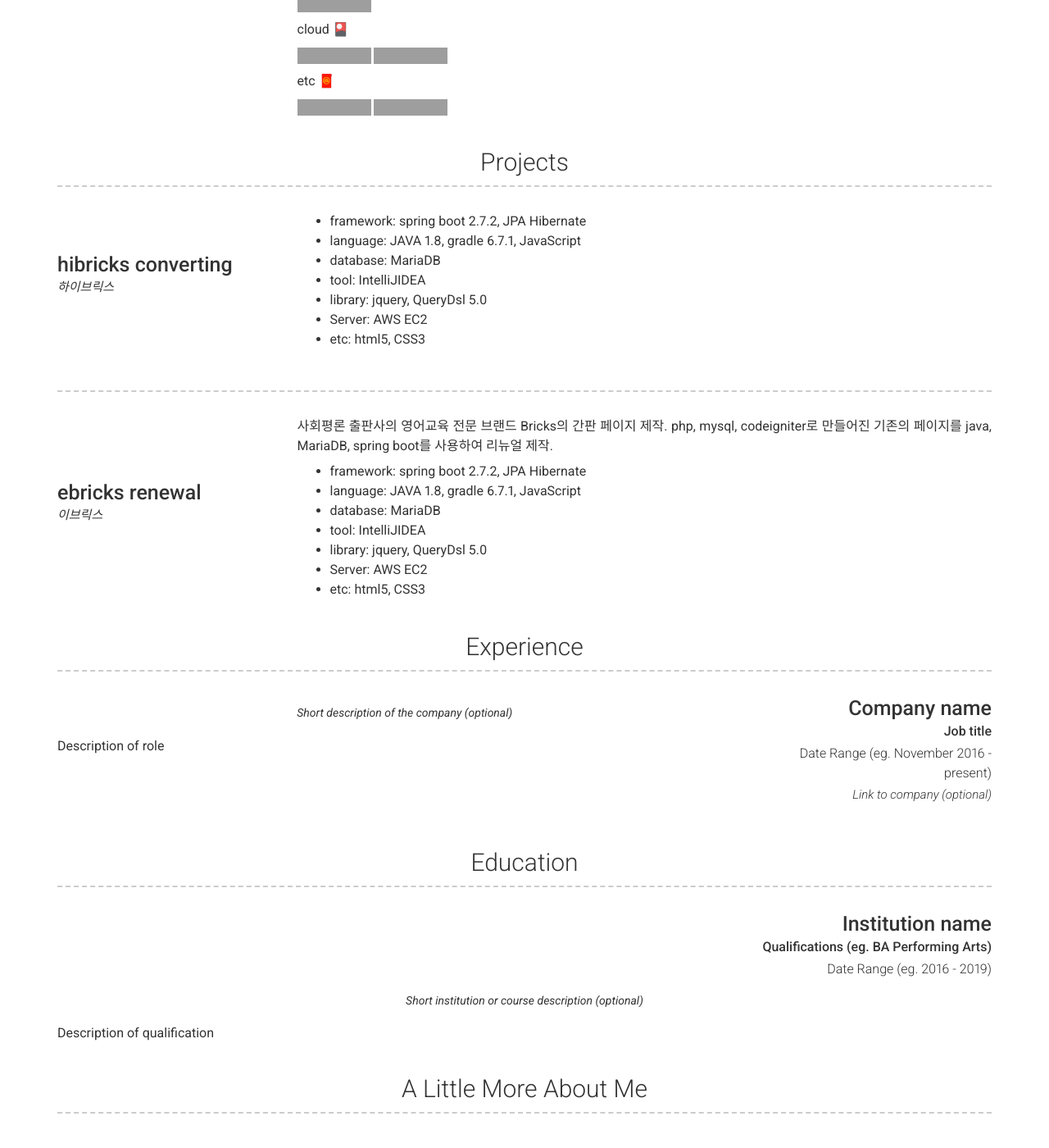
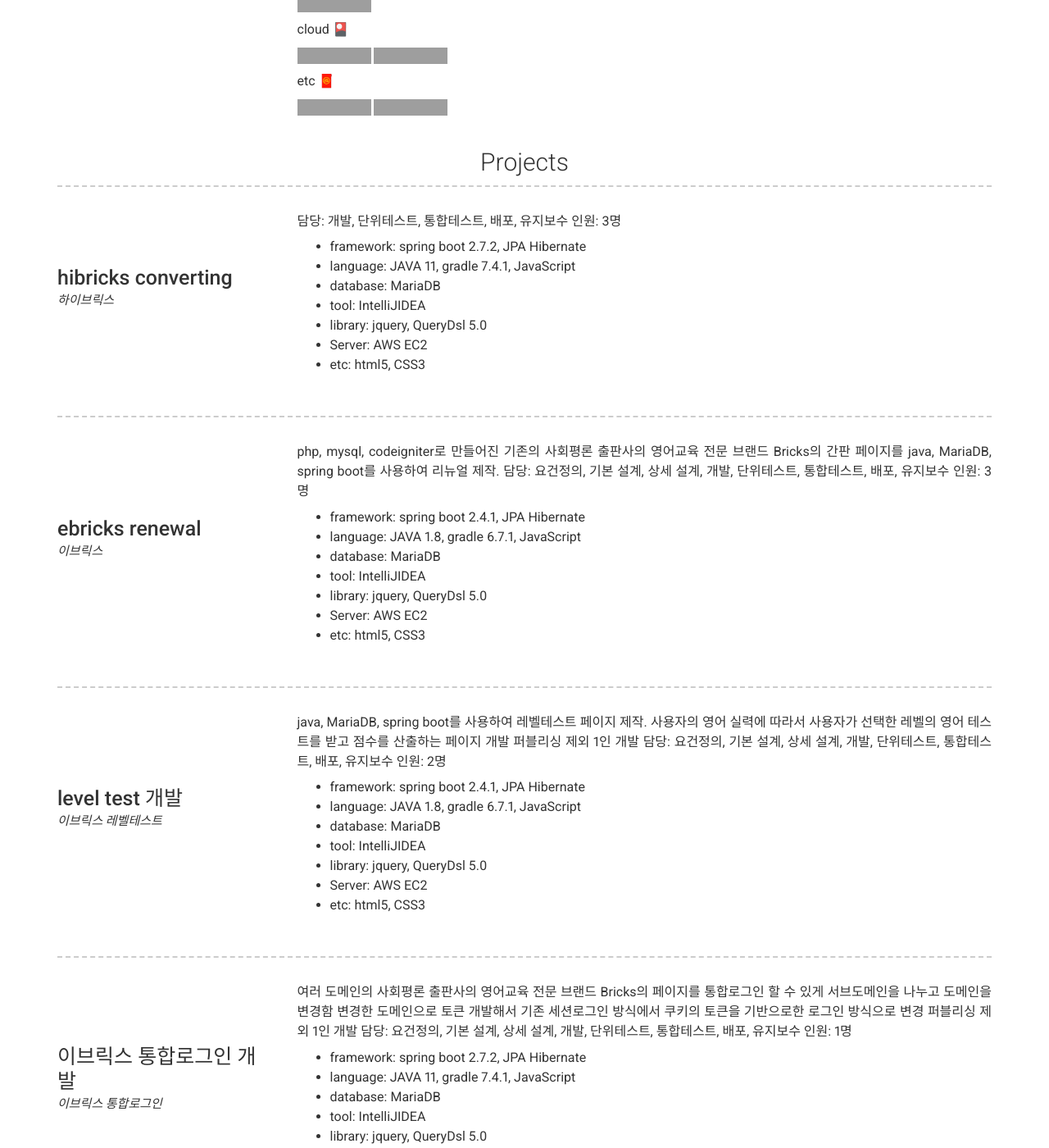
Before and after one commit to fada2020/fada2020.github.io, a Jekyll site: the page built from index.md, in a window 1280 px wide and 1400 px high, scrolled down 715 px. Shown: the whole window at 82% size. Built offline with Jekyll 4.4.1, drawn with Linux system fonts in a browser that asks for light colours; nearby versions of some CDN libraries; grey boxes are pictures that could not be loaded.

Commit message:
설명 추가

```diff
--- a/_config.yml
+++ b/_config.yml
@@ -112,8 +112,10 @@
         link: https://hibricks.com
         link_text: 하이브릭스
         description: | # this will include new lines to allow paragraphs
+          담당: 개발, 단위테스트, 통합테스트, 배포, 유지보수
+          인원: 3명
             - framework: spring boot 2.7.2, JPA Hibernate
-            - language: JAVA 1.8, gradle 6.7.1, JavaScript
+            - language: JAVA 11, gradle 7.4.1, JavaScript
             - database: MariaDB
             - tool: IntelliJIDEA
             - library: jquery, QueryDsl 5.0
@@ -128,10 +130,53 @@
         link: https://ebricks.co.kr
         link_text: 이브릭스
         description: | # this will include new lines to allow paragraphs
-          사회평론 출판사의 영어교육 전문 브랜드 Bricks의 간판 페이지 제작.
-          php, mysql, codeigniter로 만들어진 기존의 페이지를 java, MariaDB, spring boot를 사용하여 리뉴얼 제작.
+          php, mysql, codeigniter로 만들어진 기존의 사회평론 출판사의 영어교육 전문 브랜드 Bricks의 간판 페이지를 java, MariaDB, spring boot를 사용하여 리뉴얼 제작.
+          담당: 요건정의, 기본 설계, 상세 설계, 개발, 단위테스트, 통합테스트, 배포, 유지보수
+          인원: 3명
+            - framework: spring boot 2.4.1, JPA Hibernate
+            - language: JAVA 1.8, gradle 6.7.1, JavaScript
+            - database: MariaDB
+            - tool: IntelliJIDEA
+            - library: jquery, QueryDsl 5.0
+            - Server: AWS EC2
+            - etc: html5, CSS3
+  - title:  # Title for the section
+    layout: list # Type of content section (list/text)
+    content:
+      - layout: left
+        border:   # Value of `weak` will display a weak border below this item. # Any
+        title: level test 개발
+        link: https://ebricks.co.kr/level/index
+        link_text: 이브릭스 레벨테스트
+        description: | # this will include new lines to allow paragraphs
+          java, MariaDB, spring boot를 사용하여 레벨테스트 페이지 제작.
+          사용자의 영어 실력에 따라서 사용자가 선택한 레벨의 영어 테스트를 받고 점수를 산출하는 페이지 개발
+          퍼블리싱 제외 1인 개발
+          담당: 요건정의, 기본 설계, 상세 설계, 개발, 단위테스트, 통합테스트, 배포, 유지보수
+          인원: 2명
+            - framework: spring boot 2.4.1, JPA Hibernate
+            - language: JAVA 1.8, gradle 6.7.1, JavaScript
+            - database: MariaDB
+            - tool: IntelliJIDEA
+            - library: jquery, QueryDsl 5.0
+            - Server: AWS EC2
+            - etc: html5, CSS3
+  - title:  # Title for the section
+    layout: list # Type of content section (list/text)
+    content:
+      - layout: left
+        border:   # Value of `weak` will display a weak border below this item. # Any
+        title: 이브릭스 통합로그인 개발
+        link: https://members.ebricks.co.kr/
+        link_text: 이브릭스 통합로그인
+        description: | # this will include new lines to allow paragraphs
+          여러 도메인의 사회평론 출판사의 영어교육 전문 브랜드 Bricks의 페이지를 통합로그인 할 수 있게 서브도메인을 나누고 도메인을 변경함
+          변경한 도메인으로 토큰 개발해서 기존 세션로그인 방식에서 쿠키의 토큰을 기반으로한 로그인 방식으로 변경
+          퍼블리싱 제외 1인 개발
+          담당: 요건정의, 기본 설계, 상세 설계, 개발, 단위테스트, 통합테스트, 배포, 유지보수
+          인원: 1명
             - framework: spring boot 2.7.2, JPA Hibernate
-            - language: JAVA 1.8, gradle 6.7.1, JavaScript
+            - language: JAVA 11, gradle 7.4.1, JavaScript
             - database: MariaDB
             - tool: IntelliJIDEA
             - library: jquery, QueryDsl 5.0
```
